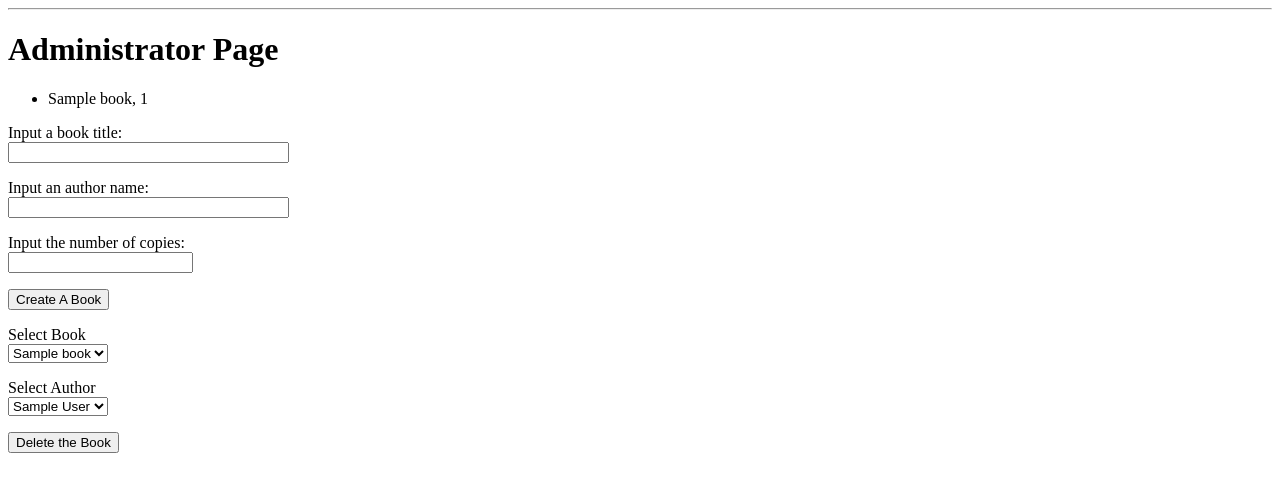
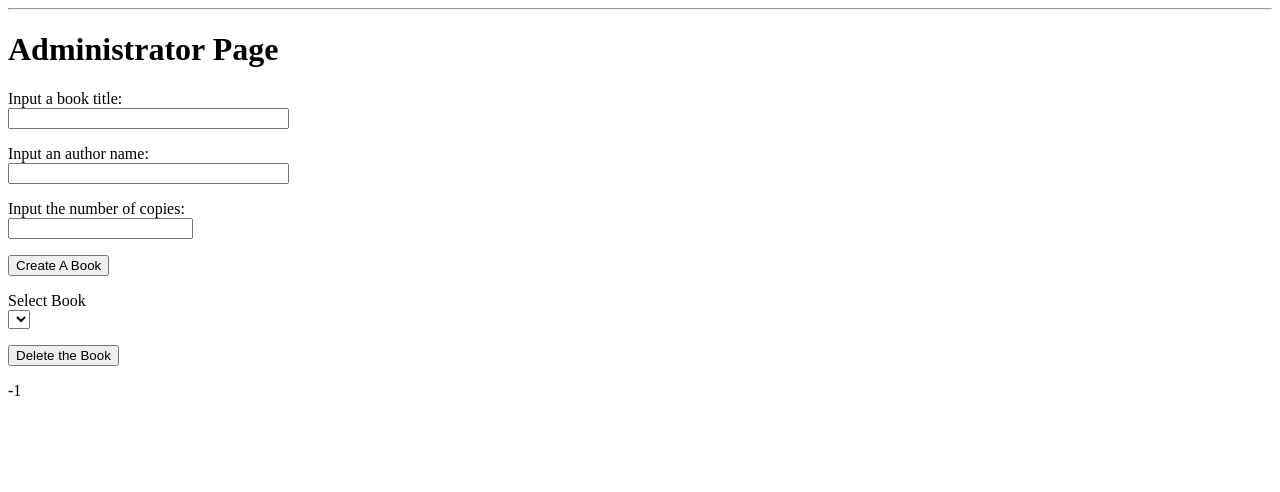
Before and after one commit to YangIon/ECG-student-library, a Flask app: page /admin in a window 1280 px wide. Shown: the part 26-518 px from the top of the page. Run offline with Flask 2, Linux system fonts and the light colour scheme; a user stored in the database is signed in; tables that the repository leaves empty hold one stand-in row (values such as "Sample post"); lists and menus that the app fills with data are empty.

Commit message:
Soft-delete design pattern; refactoring

```diff
--- a/app/forms.py
+++ b/app/forms.py
@@ -26,10 +26,5 @@ def validate_delete(form, field):
         raise ValidationError("Testing")
 
 class DeleteForm(FlaskForm):
-    author_select = SelectField(u'Select Author', default='', coerce=int, validators=[validate_delete])
     book_select = SelectField(u'Select Book', default='', coerce=int, validators=[validate_delete])
     delete_book = SubmitField('Delete the Book')
-
-class TestForm(FlaskForm):
-    author_select = SelectField(u'Select Author', coerce=int)
-    book_select = SelectField(u'Select Book', coerce=int)
--- a/app/models.py
+++ b/app/models.py
@@ -27,6 +27,7 @@ checkouts = db.Table('checkouts',
     db.Column('book_id', db.Integer, db.ForeignKey('books.id'))
 )
 
+# TODO: Unique constraint for g_number, soft-delete design pattern
 class Student(db.Model):
     __tablename__ = 'students'
     id = db.Column(db.Integer, primary_key=True)
@@ -34,6 +35,7 @@ class Student(db.Model):
     email = db.Column(db.String(120), index=True, unique=True)
     g_number = db.Column(db.Integer, unique=True)
     books = db.relationship('Book', secondary=checkouts, backref=db.backref('student', lazy='dynamic'), lazy='dynamic')
+    deleted = db.Column(db.Boolean(), default=False)
 
     def __init__(self, name=None, email=None, g_number=None):
         self.name = name
@@ -61,6 +63,7 @@ class Book(db.Model):
     title = db.Column(db.String(140))
     author = db.Column(db.String(140))
     number_books = db.Column(db.Integer)
+    deleted = db.Column(db.Boolean(), default=False)
 
     def __init__(self, title=None, author=None, number_books=None):
         self.title = title
--- a/app/routes.py
+++ b/app/routes.py
@@ -1,7 +1,7 @@
-from flask import render_template, flash, redirect, url_for, request, jsonify
+from flask import render_template, flash, redirect, url_for, request, jsonify, abort
 from werkzeug.urls import url_parse
 from app import app, db
-from app.forms import LoginForm, CheckoutForm, CreateForm, DeleteForm, TestForm
+from app.forms import LoginForm, CheckoutForm, CreateForm, DeleteForm
 from flask_login import current_user, login_user, logout_user, login_required
 from app.models import User, Book, Student, Checkout
 from sqlalchemy import exc
@@ -9,12 +9,13 @@ import sys
 
 @app.route('/', methods=['GET', 'POST'])
 def index():
-    books = Book.query.all()
-    students = Student.query.all()
+    books = Book.query.filter_by(deleted=False).all()
+    students = Student.query.filter_by(deleted=False).all()
     form = CheckoutForm()
     form.book_select.choices = [(book.id, book.title) for book in books]
     form.student_select.choices = [(student.id, student.name) for student in students]
 
+    # TODO: Handle error cases where books < 0
     def checkout(form_book=None, form_student=None, is_return=False):
         try:
             book = Book.query.filter_by(id=form_book).first()
@@ -27,14 +28,14 @@ def index():
             if is_return and student.is_owning(book):
                 book.number_books = book.number_books + 1
                 student.returnBook(book)
-                flash('Book successfully returned!')
+                flash('{} successfully returned {}'.format(student.name, book.title))
             elif is_return and not student.is_owning(book):
                 flash('{} does not currently own a copy of {}'.format(student.name, book.title))
                 return redirect(url_for('index'))
             else:
                 book.number_books = book.number_books - 1
                 student.checkoutBook(book)
-                flash('Book successfully checked out!')
+                flash('{} successfully checked out {}'.format(student.name, book.title))
 
             new_checkout = Checkout(student, book, is_return)
             db.session.add(new_checkout)
@@ -53,15 +54,18 @@ def index():
 
     return render_template('index.html', title='Home', books=books, form=form)
 
+# TODO: Admin page displays statistics on how many books are checked out, last book checked out, last book returned. Overall database display
 @app.route('/admin', methods=['GET', 'POST'])
 @login_required
 def admin():
-    books = Book.query.all()
+    books = Book.query.filter_by(deleted=False).all()
+    checkout_count = Checkout.query.filter_by(is_return=False).count() - Checkout.query.filter_by(is_return=True).count()
+
     create_form = CreateForm()
     delete_form = DeleteForm()
     delete_form.book_select.choices = [(book.id, book.title) for book in books]
-    delete_form.author_select.choices = [(book.id, book.author) for book in books]
 
+    # TODO: Add a loop so that for every Quizlet-like entry provided in the view a new book is created.
     if create_form.create_book.data:
         # Separate into new create() route
         if create_form.validate_on_submit():
@@ -70,14 +74,10 @@ def admin():
             db.session.commit()
             return redirect(url_for('admin'))
     elif delete_form.delete_book.data:
-        # Separate into new delete() route
         if delete_form.validate_on_submit():
-            deleted_book = Book.query.filter_by(id=delete_form.book_select.data).first()
-            db.session.delete(deleted_book)
-            db.session.commit()
-            return redirect(url_for('admin'))
+            return redirect(url_for('delete_book', id=delete_form.book_select.data))
 
-    return render_template('admin.html', title='Admin Page', books=books, form_one=create_form, form_two=delete_form)
+    return render_template('admin.html', title='Admin Page', books=books, form_one=create_form, form_two=delete_form, checkout_count=checkout_count)
 
 @app.route('/login', methods=['GET', 'POST'])
 def login():
@@ -101,23 +101,21 @@ def logout():
     logout_user()
     return redirect(url_for('index'))
 
-@app.route('/test')
-def test():
-    form = TestForm()
-    form.book_select.choices = [(book.id, book.title) for book in Book.query.all()]
-    form.author_select.choices = [(book.id, book.author) for book in Book.query.all()]
-    return render_template('test.html', form=form)
+@app.route('/students/<id>', methods=['DELETE'])
+def delete_student(id):
+    student = Student.query.get_or_404(id)
+    if student.deleted:
+        abort(404)
+    student.deleted = True
+    db.session.commit()
+    return '', 204
 
-@app.route('/author/<title>')
-def author(title):
-    books = Book.query.filter_by(title=title).all()
-
-    authorArray = []
-
-    for book in books:
-        authorObj = {}
-        authorObj['id'] = book.id
-        authorObj['author'] = book.author
-        authorArray.append(authorObj)
-
-    return jsonify({'authors' : authorArray})
+@app.route('/books/<id>', methods=['GET', 'POST'])
+def delete_book(id):
+    book = Book.query.get_or_404(id)
+    if book.deleted:
+        abort(404)
+    book.deleted = True
+    db.session.commit()
+    flash('{} was successfully deleted from the library.'.format(book.title))
+    return redirect(url_for('admin'))
--- a/app/templates/admin.html
+++ b/app/templates/admin.html
@@ -9,7 +9,7 @@
         {% endfor %}
     </ul>
     {% endif %}
-    <form action="" method="post" novalidate>
+    <form action="" method="post" autocomplete="off" novalidate>
         {{ form_one.hidden_tag() }}
         <p>
             {{ form_one.book_title.label }}<br>
@@ -46,14 +46,10 @@
             {% endfor %}
         </p>
         <p>
-            {{ form_two.author_select.label }}<br>
-            {{ form_two.author_select }}
-            {% for errors in form_two.author_select.errors %}
-            <span style="color: red;">[{{ error }}]</span>
-            {% endfor %}
-        </p>
-        <p>
             {{ form_two.delete_book }}
         </p>
     </form>
+    <p>
+        {{ checkout_count }}
+    </p>
 {% endblock %}
```
